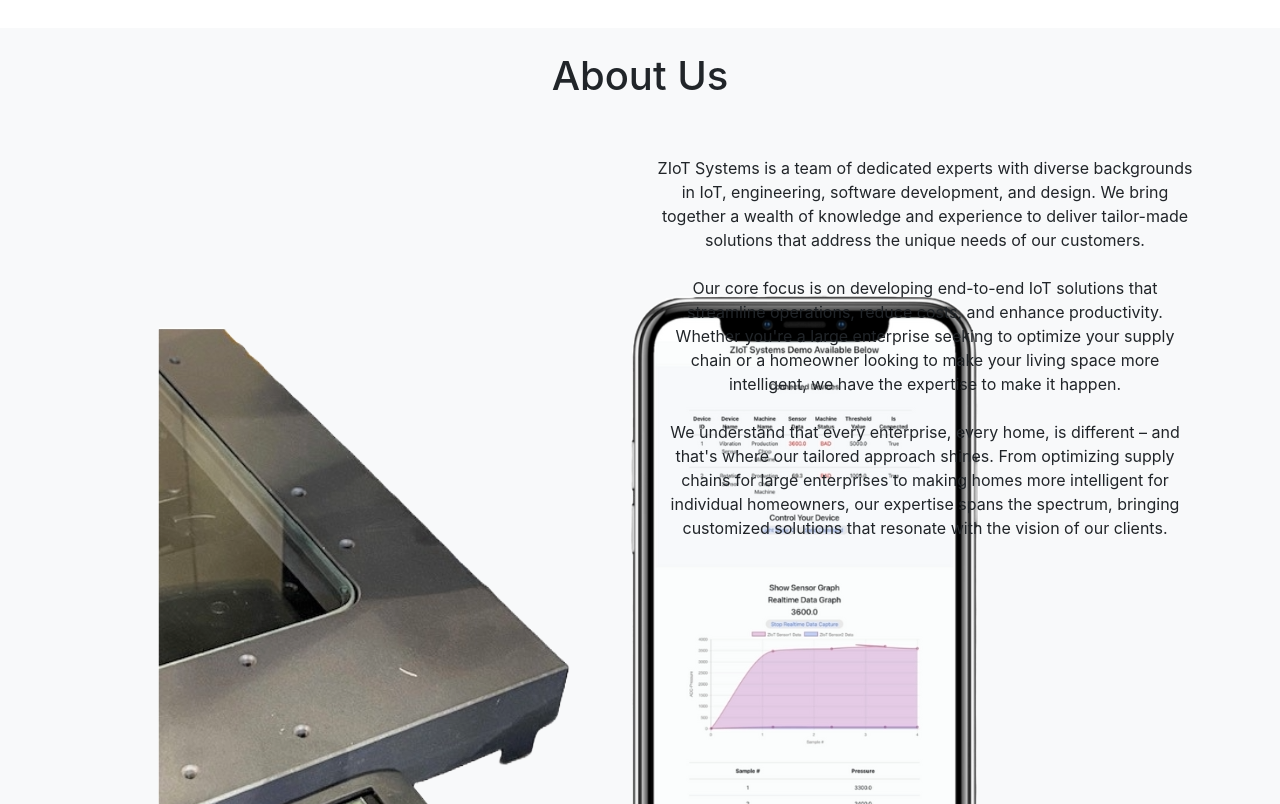
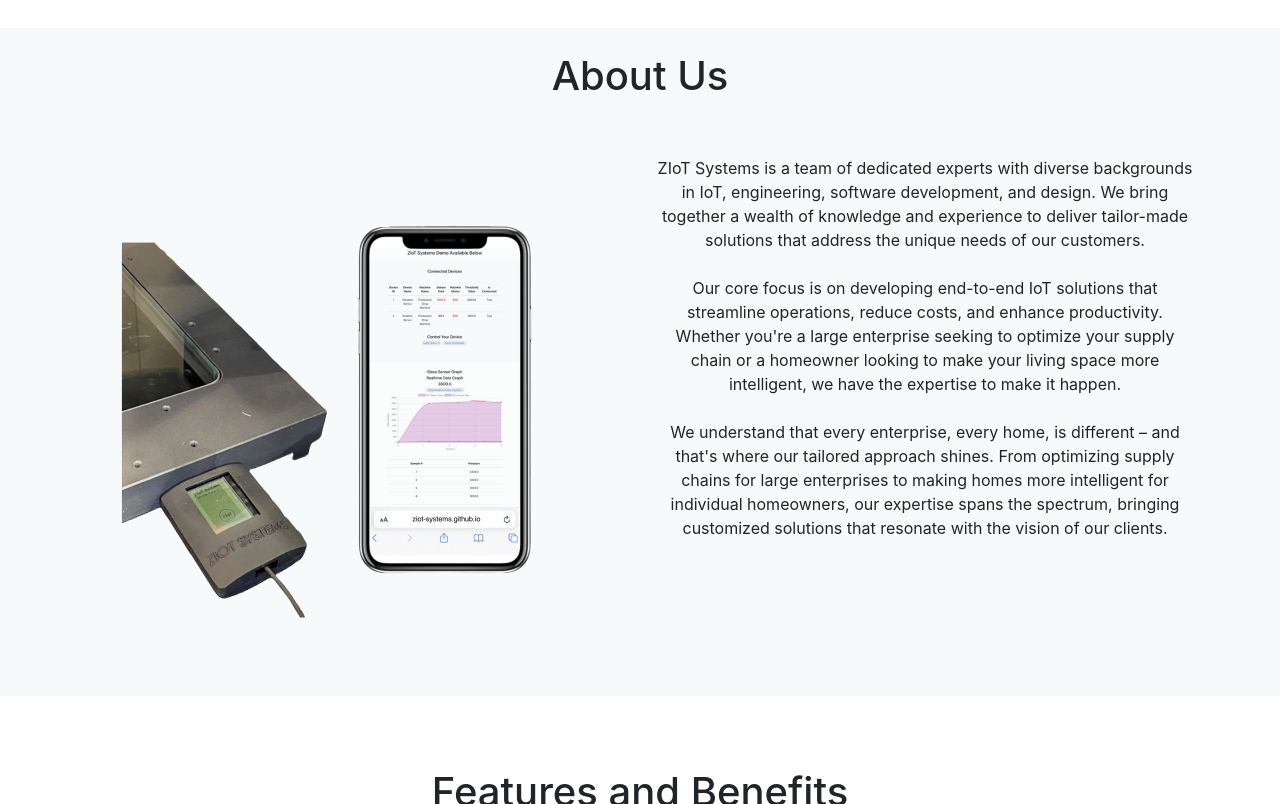
Before and after one commit to ZIoT-Systems/ZIoT-Systems.github.io, a Jekyll site: the page built from README.md, in a window 1280 px wide. Shown: the part 518-1322 px from the top of the page. Built offline with Jekyll 4.4.1, drawn with Linux system fonts in a browser that asks for light colours; our own code applies the rules of GitHub Pages for plain Markdown files; grey boxes are pictures that could not be loaded.

Commit message:
updatescls

```diff
--- a/_layouts/default.html
+++ b/_layouts/default.html
@@ -74,7 +74,7 @@
                     </p>
                 </div>
                 <div class="col-md-6">
-                    <img height="auto" src="https://raw.githubusercontent.com/jglatts/linear-clamp-analysis/main/Untitled%20design.png">
+                    <img  class="img-fluid" src="https://raw.githubusercontent.com/jglatts/linear-clamp-analysis/main/Untitled%20design.png">
                 </div>
             </div>
         </div>
@@ -91,7 +91,7 @@
             <br>
             <div class="row">
                 <div class="col-md-6">
-                    <img height="auto" src="https://raw.githubusercontent.com/ZIoT-Systems/ZIoT-Systems.github.io/main/ziot%20(3)%20(2).png" alt="New-Client-Device" />
+                    <img  class="img-fluid" src="https://raw.githubusercontent.com/ZIoT-Systems/ZIoT-Systems.github.io/main/ziot%20(3)%20(2).png" alt="New-Client-Device" />
                 </div>
                 <div class="col-md-6">
                     <p>
```
